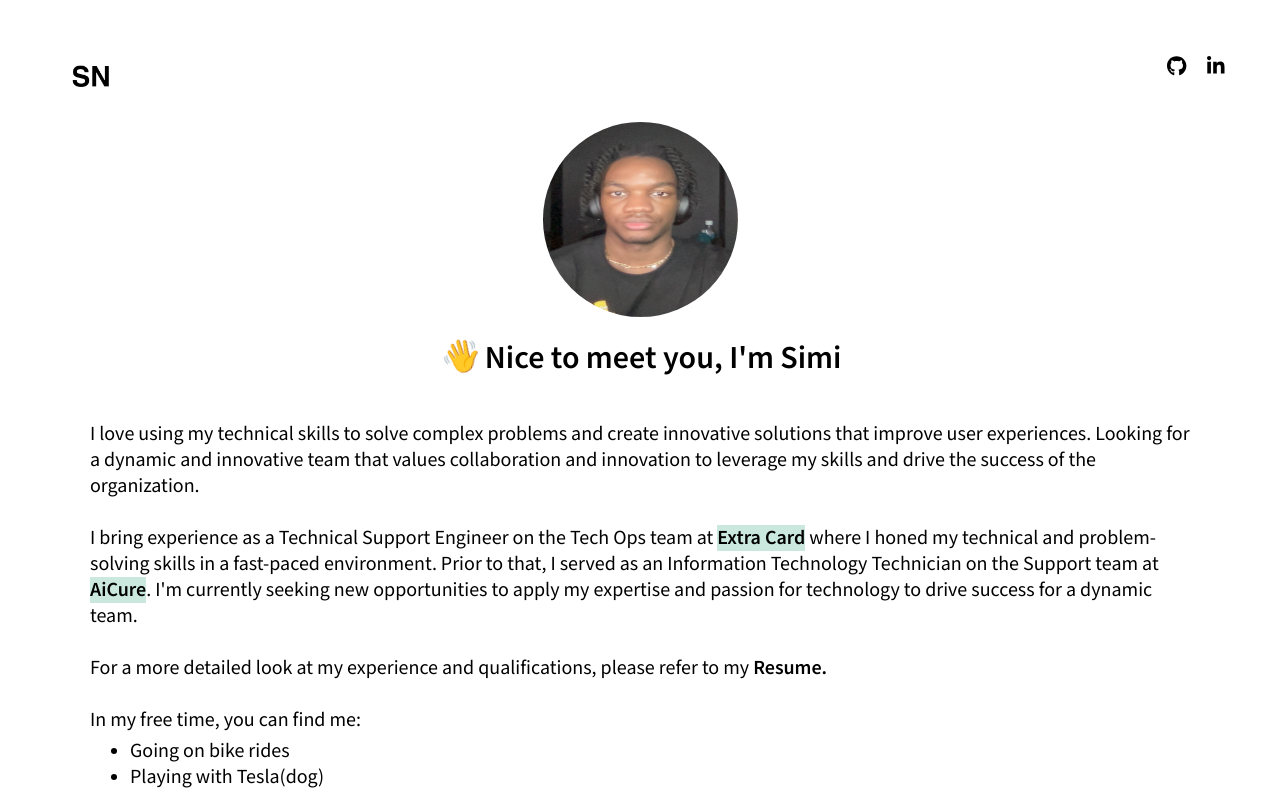
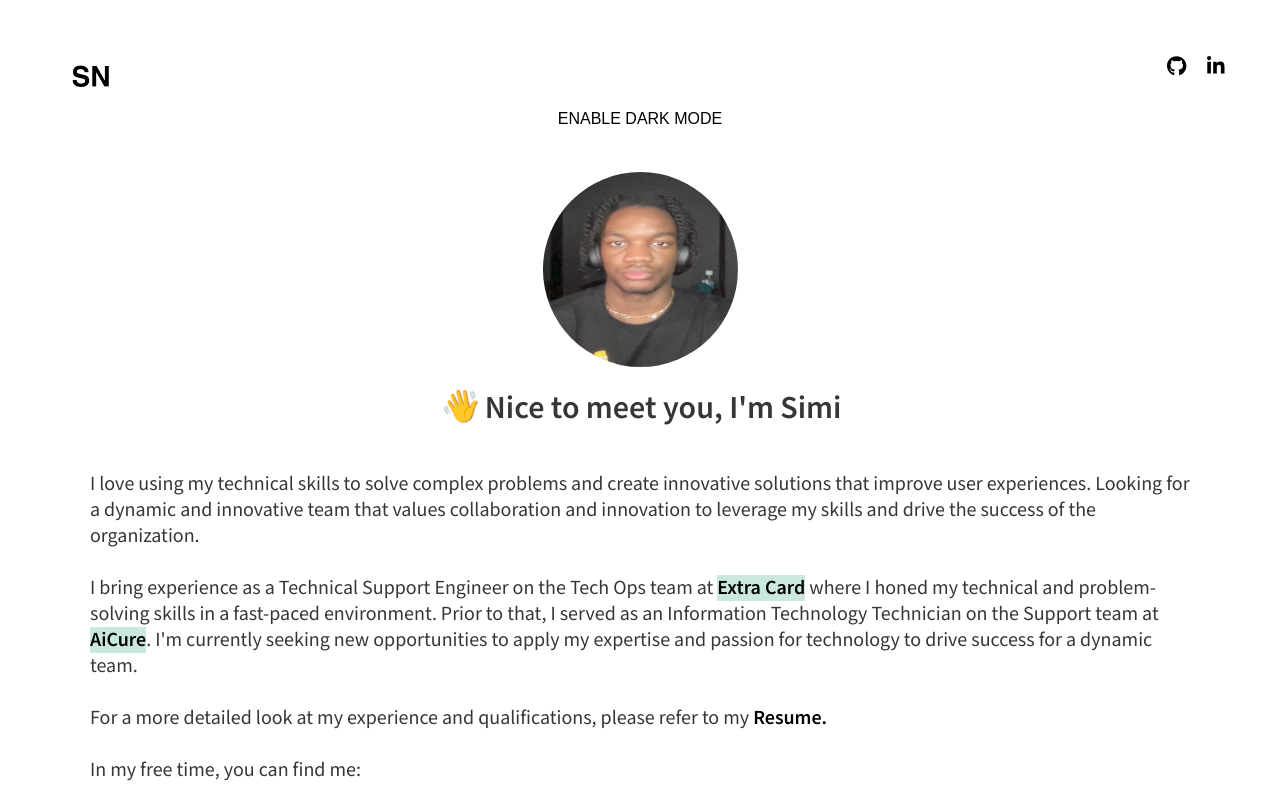
Before and after one commit to simineves/simi-neves-v1, a React (Create React App) app: page / in a window 1280 px wide. Shown: the top 790 px of the page. Built offline with nearby package versions, Linux system fonts and the light colour scheme.

Commit message:
added dark-mode

```diff
--- a/src/App.tsx
+++ b/src/App.tsx
@@ -1,23 +1,40 @@
-import React from "react";
-import styled from "styled-components";
+import React, { useState, useEffect } from "react";
+import styled, { ThemeProvider } from "styled-components";
 import { About } from "./components/About";
 import { Footer } from "./components/Footer";
 import { Header } from "./components/Header";
 import { Projects } from "./components/Projects";
+import { DarkModeToggle } from "./components/DarkModeToggle";
+import Theme from "./components/Theme";
 import "./fonts/fonts.css";
 
 export const App = () => {
+  const [isDarkMode, setIsDarkMode] = useState(false);
+  useEffect(() => {
+    const isDarkModeEnabled = window.matchMedia("(prefers-color-scheme: dark)").matches;
+    setIsDarkMode(isDarkModeEnabled);
+  }, []);
+  const theme = isDarkMode ? Theme.dark : Theme.light;
+  const toggleDarkMode = () => {
+    setIsDarkMode(!isDarkMode);
+  };
+
   return (
+    <ThemeProvider theme={theme}>
       <Container>
         <Header />
+        <DarkModeToggle isDarkMode={isDarkMode} toggleDarkMode={toggleDarkMode} />
         <About />
         <Projects />
         <Footer />
       </Container>
+    </ThemeProvider>
   );
 };
 
 const Container = styled.div`
+  background-color: ${(props) => props.theme.body};
+  color: ${(props) => props.theme.text};
   display: flex;
   flex-direction: column;
   align-items: center;
--- /dev/null
+++ b/src/components/DarkModeToggle.tsx
@@ -0,0 +1,30 @@
+import React from "react";
+import styled from "styled-components";
+
+type DarkModeToggleProps = {
+  isDarkMode: boolean;
+  toggleDarkMode: () => void;
+};
+
+export const DarkModeToggle = ({ isDarkMode, toggleDarkMode }: DarkModeToggleProps) => {
+  return (
+    <Toggle onClick={toggleDarkMode}>
+      {isDarkMode ? "Disable Dark Mode" : "Enable Dark Mode"}
+    </Toggle>
+  );
+};
+
+const Toggle = styled.button`
+  background-color: transparent;
+  border: none;
+  cursor: pointer;
+  font-size: 16px;
+  padding: 8px;
+  margin-bottom: 16px;
+  color: ${(props) => props.theme.toggleColor};
+  text-transform: uppercase;
+
+  &:hover {
+    text-decoration: underline;
+  }
+`;
--- a/src/components/Project.tsx
+++ b/src/components/Project.tsx
@@ -64,6 +64,7 @@ const Image = styled.img`
 `;
 
 const About = styled.div`
+  background-color: ${(props) => props.theme.body};
   display: flex;
   flex-direction: column;
 
@@ -92,9 +93,11 @@ const Pills = styled.div`
 `;
 
 const Description = styled.p`
+  color: ${(props) => props.theme.text};
   font-size: 18px;
 `;
 
 const Name = styled.h2`
+  color: ${(props) => props.theme.text};
   margin: 0px 0px 5px 0px;
 `;
--- /dev/null
+++ b/src/components/Theme.tsx
@@ -0,0 +1,16 @@
+const Theme = {
+  light: {
+    body: '#FFF',
+    text: '#363537',
+    toggleBorder: '#FFF',
+    background: '#363537',
+  },
+  dark: {
+    body: '#363537',
+    text: '#FAFAFA',
+    toggleBorder: '#6B8096',
+    background: '#999',
+  },
+};
+
+export default Theme;
```
Also changed, not shown: 2 other files (tests, documents, lock files or other folders). Lines whose indentation alone changed are shown as unchanged.
